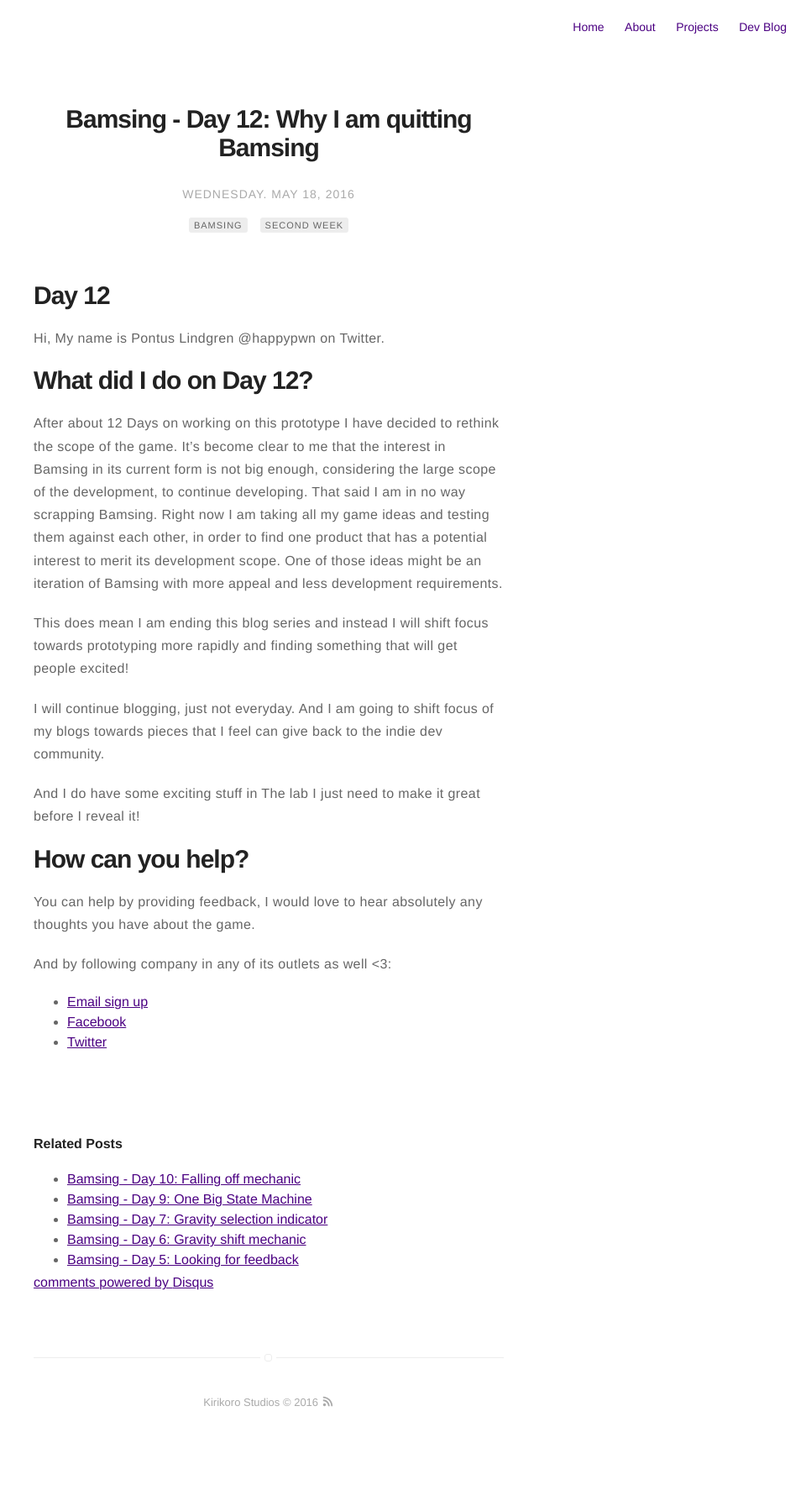
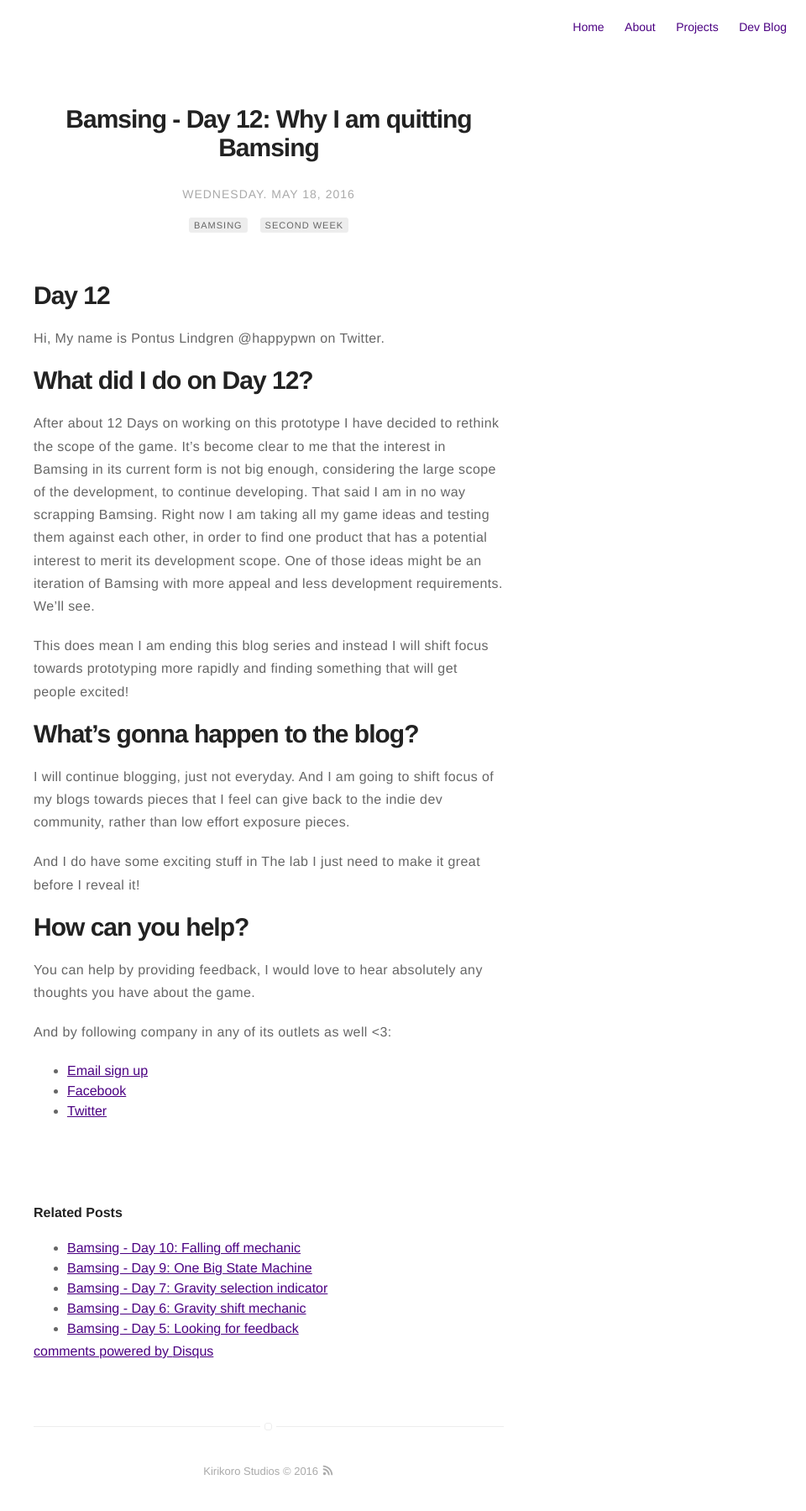
Before and after one commit to KirikoroStudios/kirikorostudios.github.io, a Jekyll site: the page built from _posts/2016-05-18-bamsing-day-12.markdown, in a window 1280 px wide. Shown: the whole page at 84% size, without its empty margins (320-1280 px from the left). Built offline with Jekyll 4.4.1, drawn with Linux system fonts in a browser that asks for light colours; comment, search, counter and statistics services are not loaded; before the commit the page ends 1717 px from its top, so only the background shows below that.

Commit message:
Blog fixy

```diff
--- a/_posts/2016-05-18-bamsing-day-12.markdown
+++ b/_posts/2016-05-18-bamsing-day-12.markdown
@@ -11,11 +11,12 @@ blog: true
 Hi, My name is Pontus Lindgren @happypwn on Twitter.
 
 # What did I do on Day 12?
-After about 12 Days on working on this prototype I have decided to rethink the scope of the game. It's become clear to me that the interest in Bamsing in its current form is not big enough, considering the large scope of the development, to continue developing. That said I am in no way scrapping Bamsing. Right now I am taking all my game ideas and testing them against each other, in order to find one product that has a potential interest to merit its development scope. One of those ideas might be an iteration of Bamsing with more appeal and less development requirements.
+After about 12 Days on working on this prototype I have decided to rethink the scope of the game. It's become clear to me that the interest in Bamsing in its current form is not big enough, considering the large scope of the development, to continue developing. That said I am in no way scrapping Bamsing. Right now I am taking all my game ideas and testing them against each other, in order to find one product that has a potential interest to merit its development scope. One of those ideas might be an iteration of Bamsing with more appeal and less development requirements. We'll see.
 
 This does mean I am ending this blog series and instead I will shift focus towards prototyping more rapidly and finding something that will get people excited!
 
-I will continue blogging, just not everyday. And I am going to shift focus of my blogs towards pieces that I feel can give back to the indie dev community.
+# What's gonna happen to the blog?
+I will continue blogging, just not everyday. And I am going to shift focus of my blogs towards pieces that I feel can give back to the indie dev community, rather than low effort exposure pieces.
 
 And I do have some exciting stuff in The lab I just need to make it great before I reveal it!
 
```
